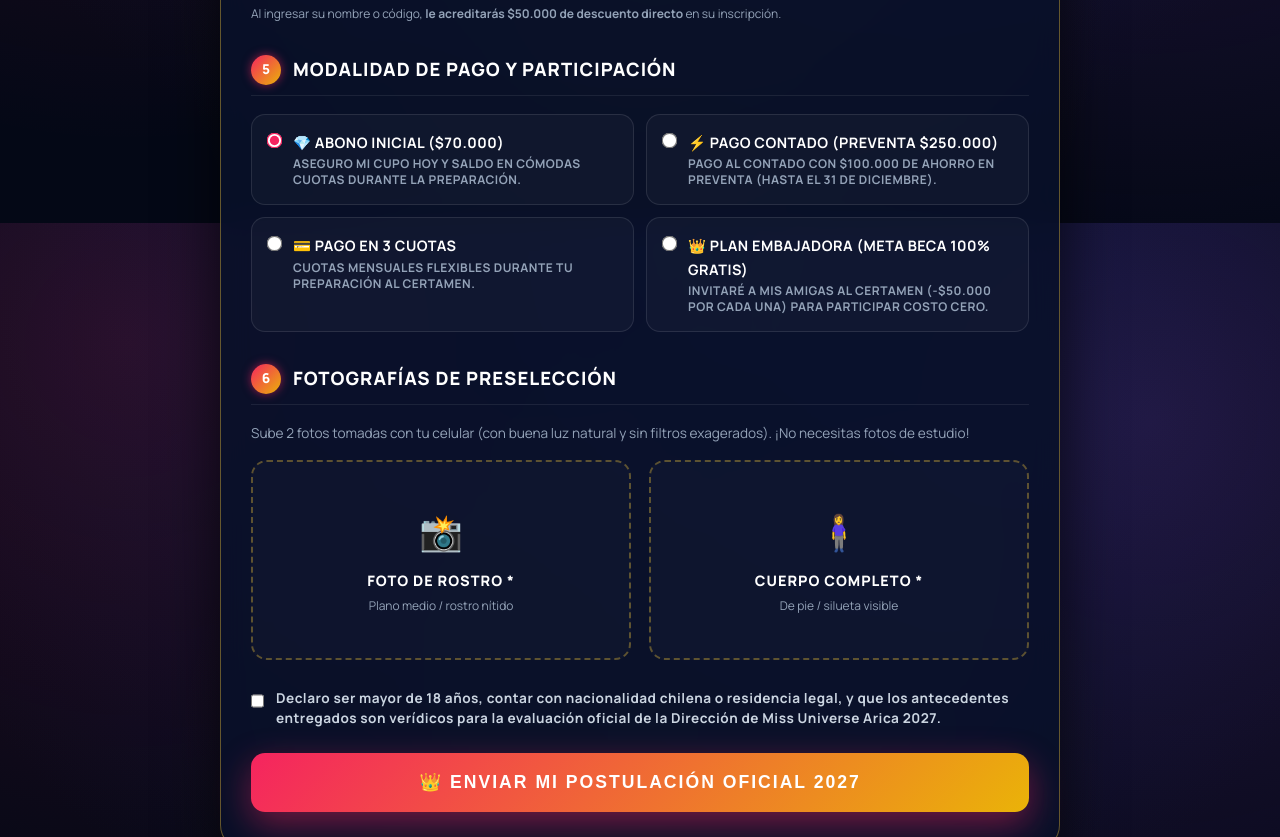
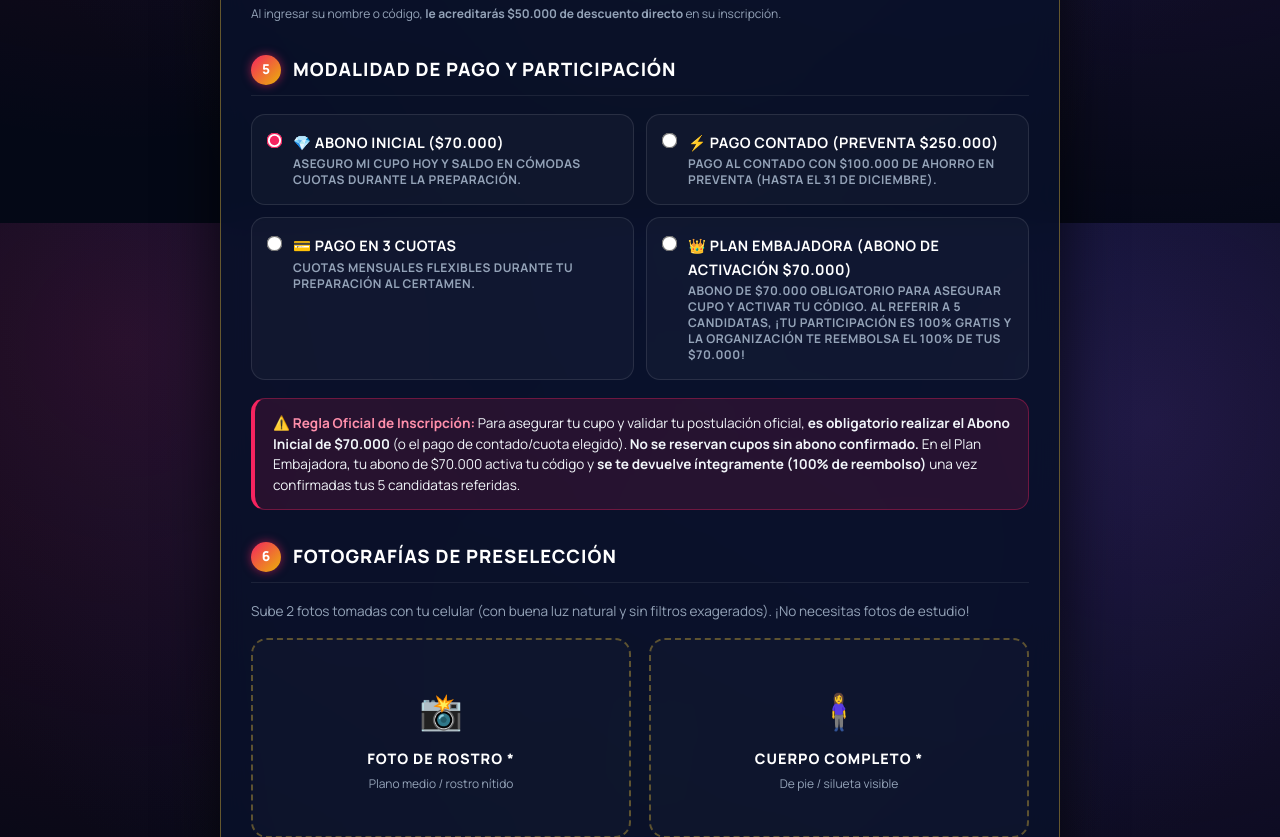
Before and after one commit to GrupoSeinfotel/missuniversoarica.cl, a PHP site: page / in a window 1280 px wide. Shown: the part 2977-3814 px from the top of the page. Run offline with PHP 8.4, Linux system fonts and the light colour scheme; some web fonts are replaced.

Commit message:
fix(casting): exigir abono obligatorio de .000 en Plan Embajadora y agregar regla oficial

```diff
--- a/casting/index.php
+++ b/casting/index.php
@@ -1349,10 +1349,17 @@ $refCode = trim($_GET['ref'] ?? '');
                     <label class="payment-radio-label">
                         <input type="radio" name="modalidad_pago" value="programa_embajadora">
                         <div class="radio-info">
-                            <strong>👑 Plan Embajadora (Meta Beca 100% Gratis)</strong>
-                            <small>Invitaré a mis amigas al certamen (-$50.000 por cada una) para participar costo cero.</small>
+                            <strong>👑 Plan Embajadora (Abono de Activación $70.000)</strong>
+                            <small>Abono de $70.000 obligatorio para asegurar cupo y activar tu código. Al referir a 5 candidatas, ¡tu participación es 100% GRATIS y la organización te reembolsa el 100% de tus $70.000!</small>
                         </div>
                     </label>
+                </div>
+
+                <!-- Aviso Obligatorio de Abono -->
+                <div style="background: rgba(245, 36, 95, 0.12); border: 1px solid rgba(245, 36, 95, 0.35); border-left: 4px solid var(--accent-pink, #f5245f); border-radius: 14px; padding: 14px 18px; margin-top: 18px; font-size: 0.85rem; color: #f1f5f9; line-height: 1.5;">
+                    ⚠️ <strong style="color: #ff8fab;">Regla Oficial de Inscripción:</strong>
+                    Para asegurar tu cupo y validar tu postulación oficial, <strong>es obligatorio realizar el Abono Inicial de $70.000</strong> (o el pago de contado/cuota elegido).
+                    <strong>No se reservan cupos sin abono confirmado.</strong> En el Plan Embajadora, tu abono de $70.000 activa tu código y <strong>se te devuelve íntegramente (100% de reembolso)</strong> una vez confirmadas tus 5 candidatas referidas.
                 </div>
 
                 <!-- 6. Fotografías de Preselección -->
@@ -1420,8 +1427,18 @@ $refCode = trim($_GET['ref'] ?? '');
                 </div>
             </div>
 
+            <!-- Recordatorio de Abono Obligatorio -->
+            <div style="background: rgba(245, 36, 95, 0.15); border: 1px solid rgba(245, 36, 95, 0.4); border-radius: 12px; padding: 12px 16px; margin: 15px 0; font-size: 0.82rem; color: #f8fafc; line-height: 1.4; text-align: left;">
+                📌 <strong style="color: #ff8fab;">Paso obligatorio para validar tu cupo:</strong><br>
+                Para hacer oficial tu postulación y activar formalmente tu código de Embajadora, debes realizar tu <strong>abono de reserva de $70.000</strong>. No se confirman cupos sin abono acreditado.
+            </div>
+
+            <a href="https://wa.me/56956762116?text=<?= urlencode("¡Hola! Acabo de completar mi postulación a Miss Universe {$sedeNombre} 2027 y quiero coordinar la transferencia de mi abono de $70.000.") ?>" target="_blank" style="display:inline-flex; align-items:center; justify-content:center; gap:8px; width:100%; background:linear-gradient(135deg, #25d366, #128c7e); color:#fff; font-weight:800; font-size:0.9rem; padding:12px; border-radius:10px; text-decoration:none; margin-bottom:10px; box-shadow:0 6px 20px rgba(37,211,102,0.3);">
+                💬 Coordinar Abono $70.000 por WhatsApp
+            </a>
+
             <a id="btnModalWaShare" href="#" target="_blank" class="btn-wa-share">
-                <span>📲 Compartir mi Enlace por WhatsApp</span>
+                <span>📲 Compartir mi Enlace con Amigas</span>
             </a>
 
             <button type="button" class="btn-copy-link" id="btnCopyRefLink" onclick="copyReferralLink();">
```
